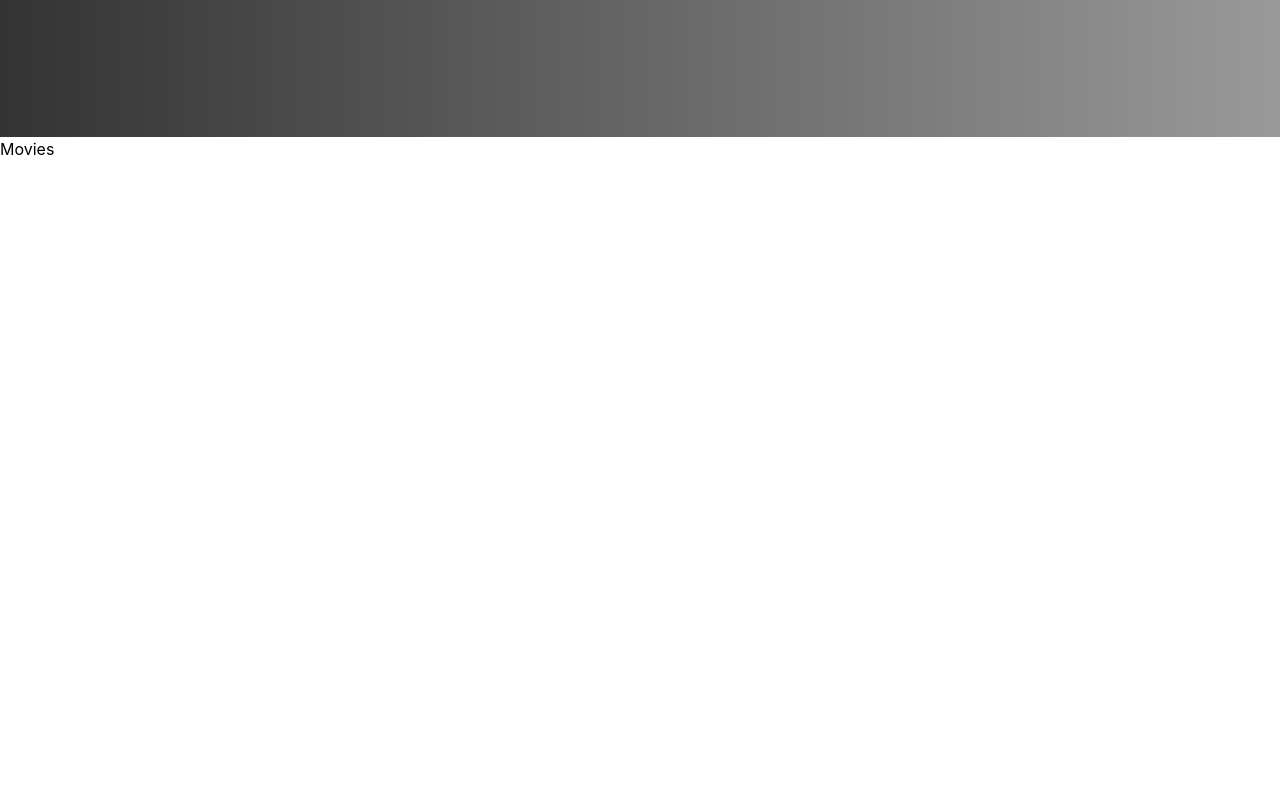
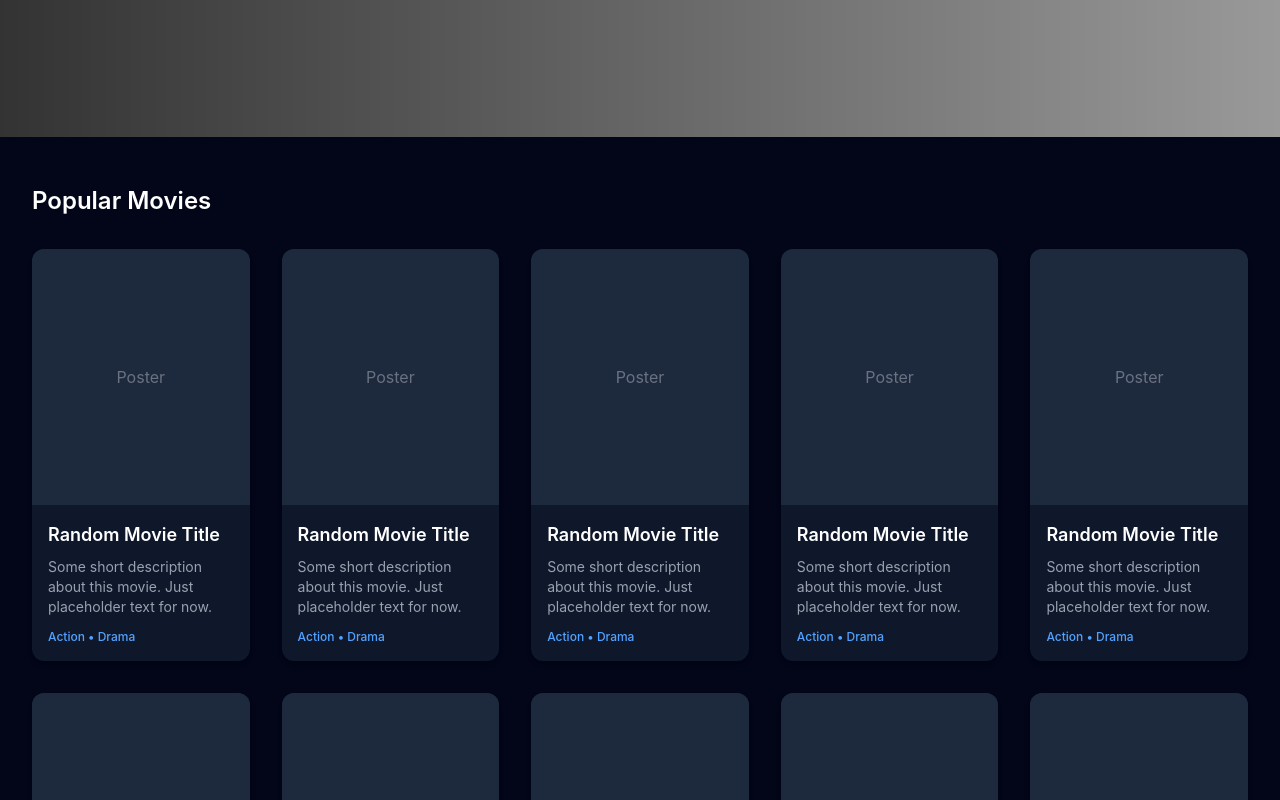
Before and after one commit to AdityaNayak12/imbd-clone, a React (Vite) app: page / in a window 1280 px wide. Shown: the part 620-1420 px from the top of the page. Before the commit the page ends 800 px from the top, so only its background shows below. Built offline with nearby package versions, Linux system fonts and the light colour scheme.

Commit message:
feat(app): dummy movie grid implemented

```diff
--- a/src/components/Movies.jsx
+++ b/src/components/Movies.jsx
@@ -1,12 +1,59 @@
 import React from "react";
 import Banner from "./Banner";
 
-function Movies(){
-    return(
-    <>
-        <Banner/>
-        <h1>Movies</h1>
-    </>
+function MovieCard() {
+    return (
+        <div className="bg-slate-900 rounded-xl overflow-hidden shadow-md hover:shadow-xl hover:scale-[1.03] transition-all duration-300 cursor-pointer">
+
+            {/* Image Placeholder */}
+            <div className="h-64 bg-slate-800 flex items-center justify-center text-gray-500">
+                Poster
+            </div>
+
+            {/* Content */}
+            <div className="p-4">
+                <h3 className="text-lg font-semibold text-white">
+                    Random Movie Title
+                </h3>
+
+                <p className="text-sm text-gray-400 mt-2">
+                    Some short description about this movie. Just placeholder text for now.
+                </p>
+
+                <div className="mt-3 text-xs text-blue-400 font-medium">
+                    Action • Drama
+                </div>
+            </div>
+        </div>
+    )
+}
+
+function Movies() {
+    return (
+        <>
+            <Banner />
+
+            <div className="bg-slate-950 min-h-screen px-8 py-12">
+                <h2 className="text-2xl font-semibold text-white mb-8">
+                    Popular Movies
+                </h2>
+
+                {/* Grid Layout */}
+                <div className="grid gap-8
+                        grid-cols-1
+                        sm:grid-cols-2
+                        md:grid-cols-3
+                        lg:grid-cols-4
+                        xl:grid-cols-5">
+
+                    {/* Temporary static cards */}
+                    {Array.from({ length: 10 }).map((_, index) => (
+                        <MovieCard key={index} />
+                    ))}
+
+                </div>
+            </div>
+        </>
 
     )
 }
```
